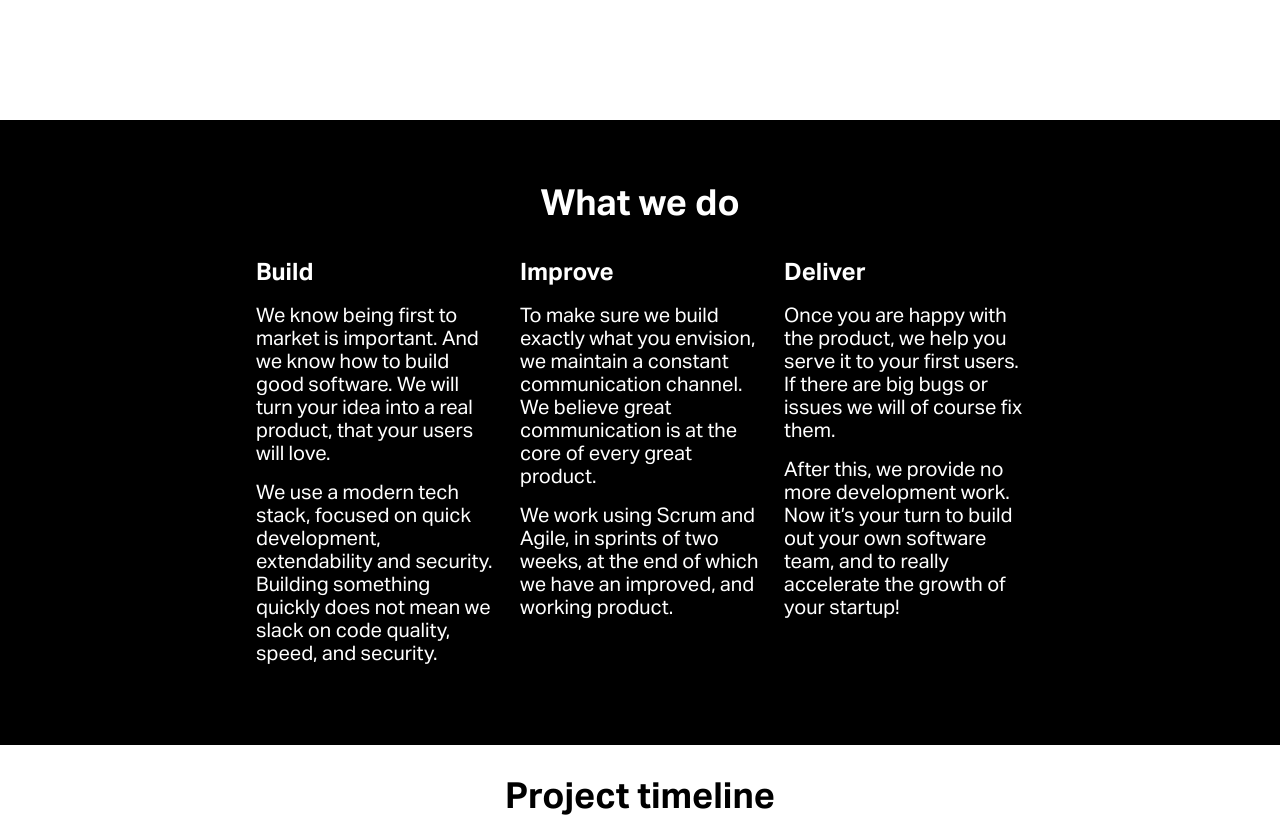
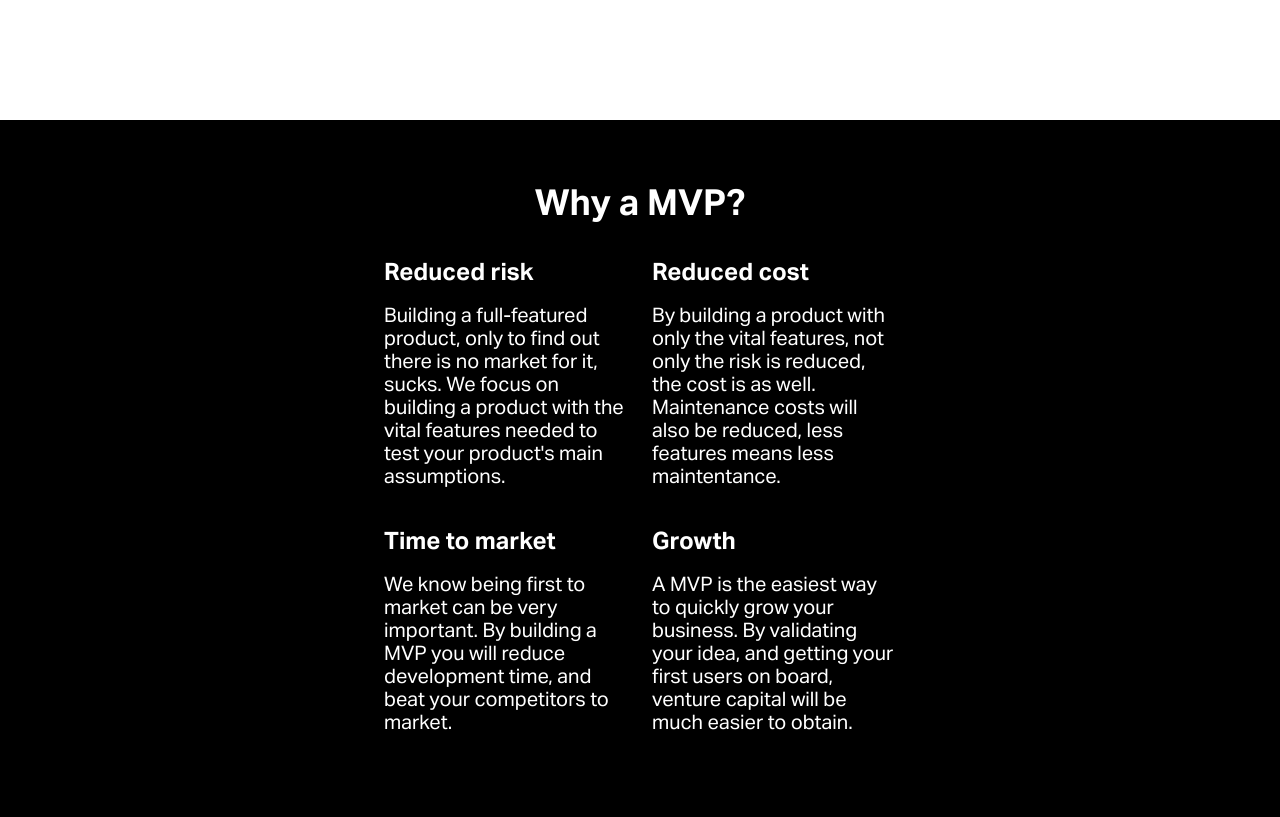
Before and after one commit to Swift-Software-LLC/website, a Svelte app: page / in a window 1280 px wide. Shown: the part 640-1457 px from the top of the page. Built offline with nearby package versions, Linux system fonts and the light colour scheme.

Commit message:
Added why a mvp section

```diff
--- a/src/App.svelte
+++ b/src/App.svelte
@@ -1,12 +1,15 @@
 <script>
   import WhatWeDo from './sections/What-we-do.svelte'
   import Splashscreen from './sections/Splashscreen.svelte'
+  import WhyAMVP from './sections/Why-a-mvp.svelte'
   import Money from './sections/Money.svelte'
   import Contact from './sections/Contact.svelte'
   import Timeline from './sections/Timeline.svelte'
+import WhyAMvp from './sections/Why-a-mvp.svelte';
 </script>
 
 <Splashscreen/>
+<WhyAMvp/>
 <WhatWeDo/>
 <Timeline/>
 <Money/>
--- a/src/sections/Splashscreen.svelte
+++ b/src/sections/Splashscreen.svelte
@@ -7,7 +7,7 @@
     <div class="splashscreen_content_headings">
       <h1 class="title">We bring your startup to life</h1>
       <h2 class="subtitle"><span class="gradient-text">Launch fast</span> with a minimum viable product your <span class="gradient-text">users will love</span></h2>
-      <a href="#what-we-do" class="button" style="margin-top: 2rem;">Find out what we do <span style="display: inline-block; transform: rotate(90deg); margin-left: 0.5rem;">&#10132;</span></a>
+      <a href="#what-we-do" class="button" style="margin-top: 2rem;">Schedule a call <span style="display: inline-block; transform: rotate(-45deg); margin-left: 0.5rem;">&#10132;</span></a>
     </div>
   </div>
 </section>
--- a/src/sections/What-we-do.svelte
+++ b/src/sections/What-we-do.svelte
@@ -1,6 +1,6 @@
 <section style="width: 100%; background-color: #000; color: #fff;">
   <section id="what-we-do">
-    <h1 class="header">What we do</h1>
+    <h1 class="header">How we do it</h1>
     <div class="grid">
       <div class="grid__item">
         <h1>Build</h1>
--- /dev/null
+++ b/src/sections/Why-a-mvp.svelte
@@ -0,0 +1,72 @@
+<section style="width: 100%; background-color: #000; color: #fff;">
+  <section id="why-a-mvp">
+    <h1 class="header">Why a MVP?</h1>
+    <div class="grid">
+      <div class="grid__item">
+        <h1>Reduced risk</h1>
+        <p>
+          Building a full-featured product, only to find out there is no market for it, sucks.
+          We focus on building a product with the vital features needed to test your product's main assumptions.
+        </p>
+      </div>
+
+      <div class="grid__item">
+        <h1>Reduced cost</h1>
+        <p>
+          By building a product with only the vital features, not only the risk is reduced, the cost is as well.
+          Maintenance costs will also be reduced, less features means less maintentance.
+        </p>
+      </div>
+
+      <div class="grid__item">
+        <h1>Time to market</h1>
+        <p>We know being first to market can be very important. By building a MVP you will reduce development time, and beat your competitors to market.</p>
+      </div>
+
+      <div class="grid__item">
+        <h1>Growth</h1>
+        <p>A MVP is the easiest way to quickly grow your business. By validating your idea, and getting your first users on board, venture capital will be much easier to obtain.</p>
+      </div>
+
+    </div>
+  </section>
+</section>
+
+<style>
+  /* Phone styling */
+  section {
+    padding-top: 1rem;
+    margin: 0 auto 0 auto;
+    padding: 2rem 0 2rem 0;
+  }
+
+  .grid__item h1 {
+    font-size: 1.5rem;
+  }
+
+  p {
+    font-size: 1.25rem;
+    margin: 1rem 0 1rem 0;
+  }
+
+  .grid {
+    display: grid;
+    grid-template-columns: 1fr;
+  }
+
+  /* Tablet and laptop styling */
+  @media screen and (min-width: 768px) {
+    .grid {
+      grid-template-columns: 1fr 1fr;
+      gap: 1.5rem;
+    }
+  }
+
+  /* Desktop styling */
+  @media screen and (min-width: 1200px) {
+    #why-a-mvp {
+      width: 40%;
+    }
+  }
+
+</style>
```
Also changed, not shown: public/build/bundle.css, public/build/bundle.js, 1 other file (tests, documents, lock files or other folders).
